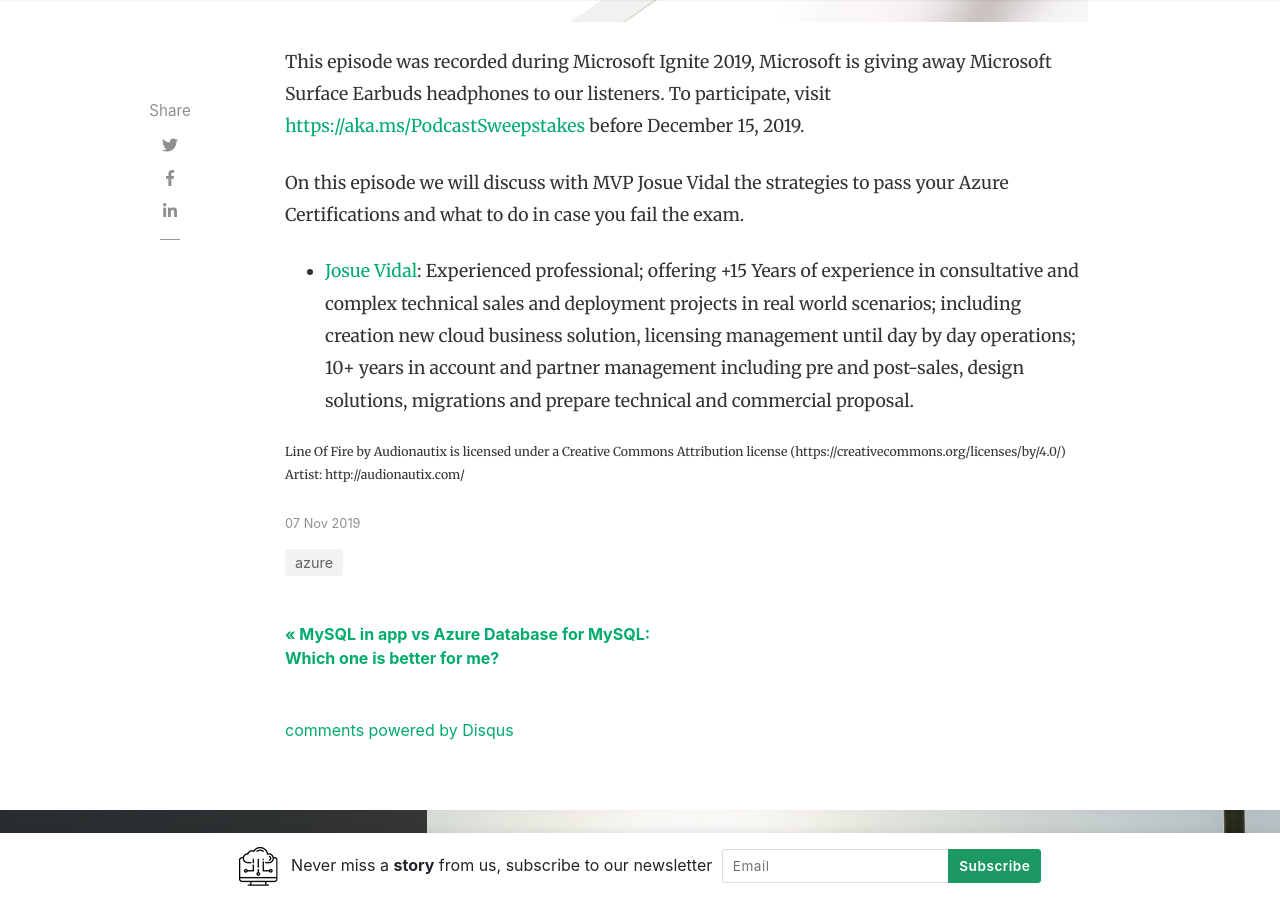
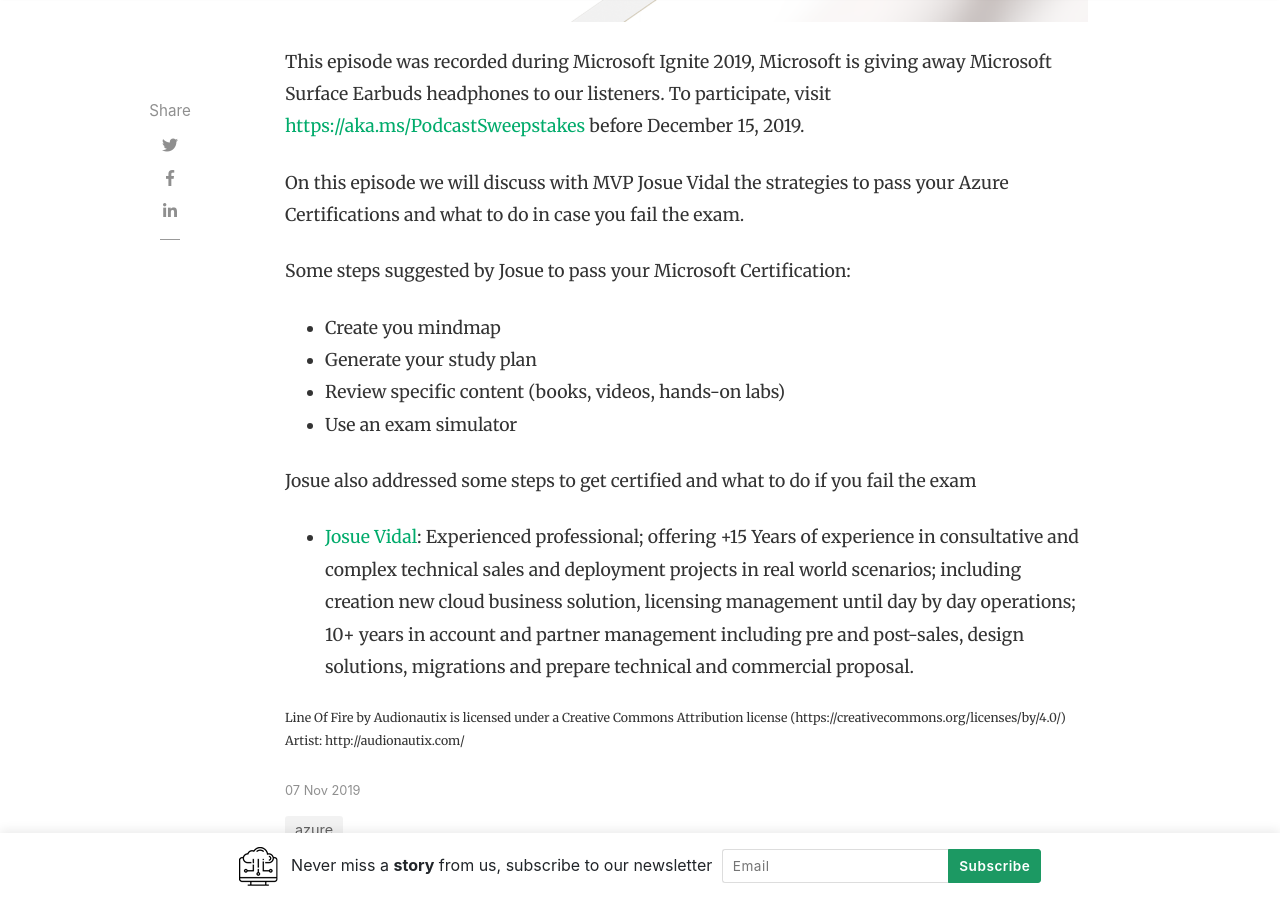
Before and after one commit to daveRendon/wikiazure-podcast, a Jekyll site: the page built from _posts/2019-11-07-episode-03-msignite-crushing-certifications-josue-vidal.md, in a window 1280 px wide and 900 px high, scrolled down 790 px. Built offline with Jekyll 4.4.1, drawn with Linux system fonts in a browser that asks for light colours; nearby versions of some CDN libraries; comment, search, counter and statistics services are not loaded.

Commit message:
updated files

```diff
--- a/_posts/2019-11-07-episode-03-msignite-crushing-certifications-josue-vidal.md
+++ b/_posts/2019-11-07-episode-03-msignite-crushing-certifications-josue-vidal.md
@@ -15,6 +15,15 @@
 
 On this episode we will discuss with MVP Josue Vidal the strategies to pass your Azure Certifications and what to do in case you fail the exam.
 
+Some steps suggested by Josue to pass your Microsoft Certification:
+
+* Create you mindmap
+* Generate your study plan
+* Review specific content (books, videos, hands-on labs)
+* Use an exam simulator
+
+Josue also addressed some steps to get certified and what to do if you fail the exam
+
 + <a href="https://www.linkedin.com/in/josuevidal/" target="_blank">Josue Vidal</a>: Experienced professional; offering +15 Years of experience in consultative and complex technical sales and deployment projects in real world scenarios; including creation new cloud business solution, licensing management until day by day operations; 10+ years in account and partner management including pre and post-sales, design solutions, migrations and prepare technical and commercial proposal.
 
 <p style="font-size: .7em;">Line Of Fire by Audionautix is licensed under a Creative Commons Attribution license (https://creativecommons.org/licenses/by/4.0/) Artist: http://audionautix.com/</p>
```
Also changed, not shown: _posts/2019-11-07-episode-01-msignite-experience-and-takeaways.md (+1 -1 lines).
